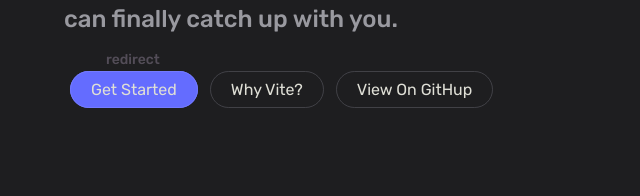
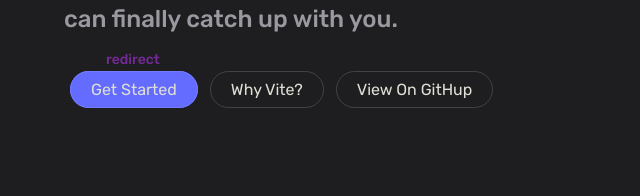
Before and after one commit to Kareem-AEz/vitejs-clone, a plain HTML site: page index.html in a window 1280 px wide. Shown: the part 397-593 px from the top of the page, 0-640 px from the left. Drawn offline with Linux system fonts and the light colour scheme.

Commit message:
Add files via upload

```diff
--- a/components/hero.css
+++ b/components/hero.css
@@ -79,7 +79,7 @@
 .hero__button h4{
     font-size: var(--size-sm);
     font-weight: 500;
-    color: #f4dcff40;
+    color: #be34fe89;
     position: absolute;
     translate: calc(50% + 9px) 8px;
 }
```
